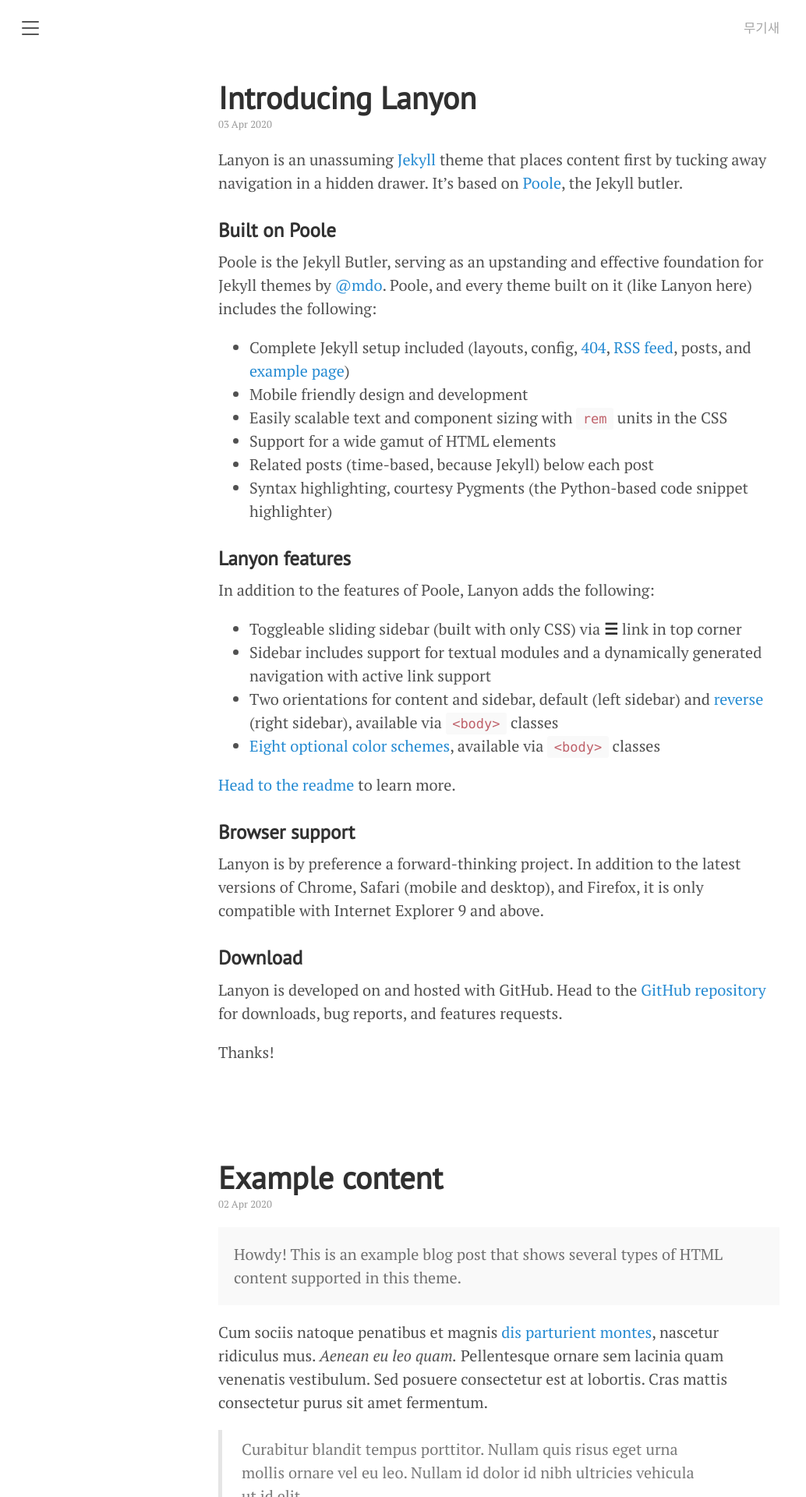
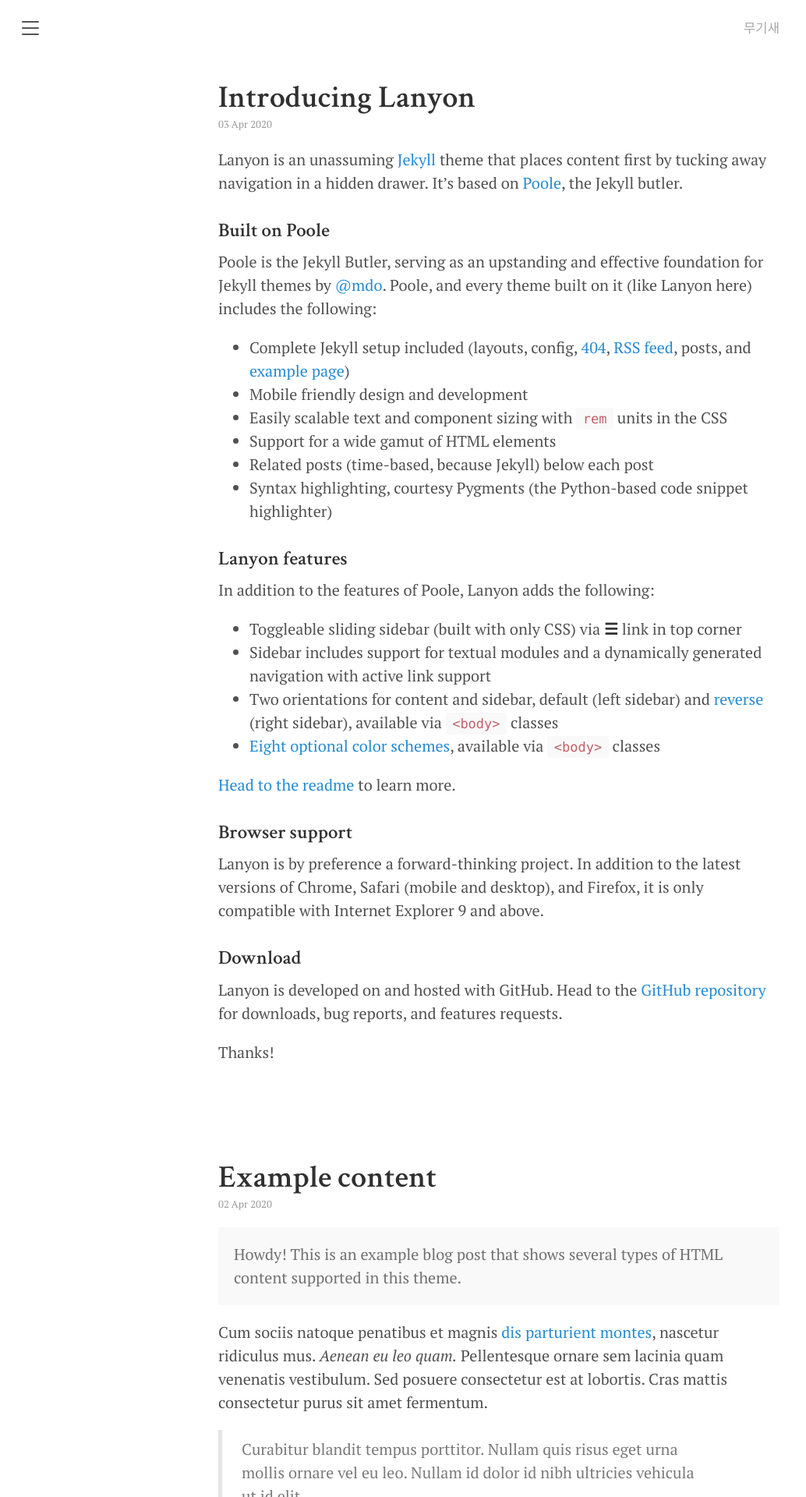
Before and after one commit to mugisae/mugipage, a Jekyll site: the page built from index.html, in a window 1280 px wide. Shown: the top 1920 px of the page at 78% size, without its empty margins (0-1034 px from the left). Built offline with Jekyll 4.4.1, drawn with Linux system fonts in a browser that asks for light colours; the list of posts is cut into pages by our own code.

Commit message:
Update mugi-lanyon.css

```diff
--- a/public/css/mugi-lanyon.css
+++ b/public/css/mugi-lanyon.css
@@ -45,7 +45,7 @@
 }
 
 h1, h2, h3, h4, h5, h6 {
-  font-family: "PT Sans", Helvetica, Arial, sans-serif;
+  font-family: "Crimson Text", "PT Sans", Helvetica, Arial, sans-serif;
   font-weight: 600;
   color: #313131;
   letter-spacing: 0rem;
```
